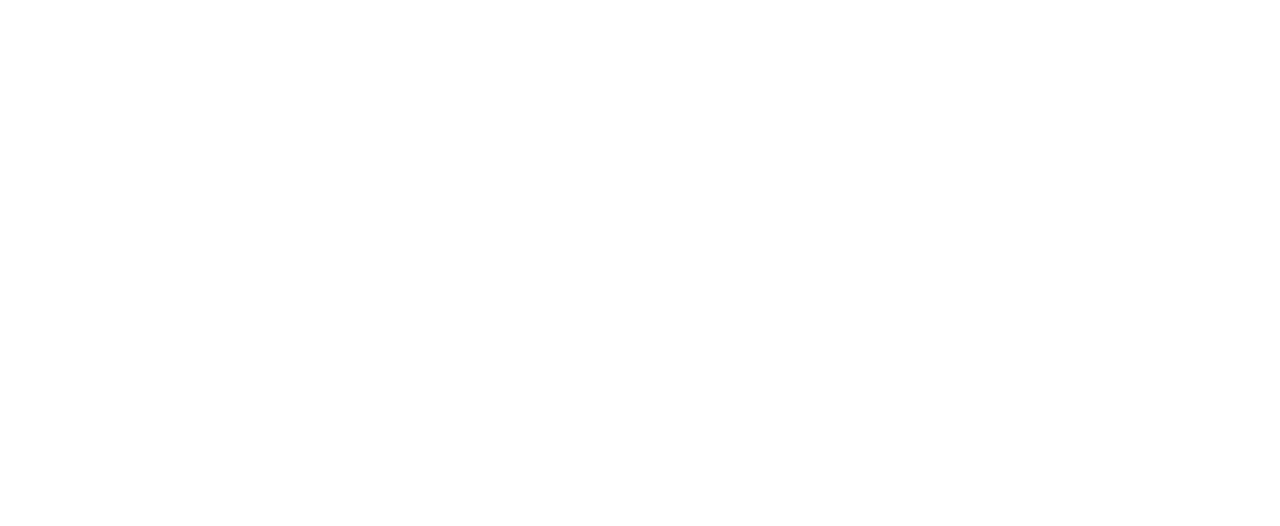
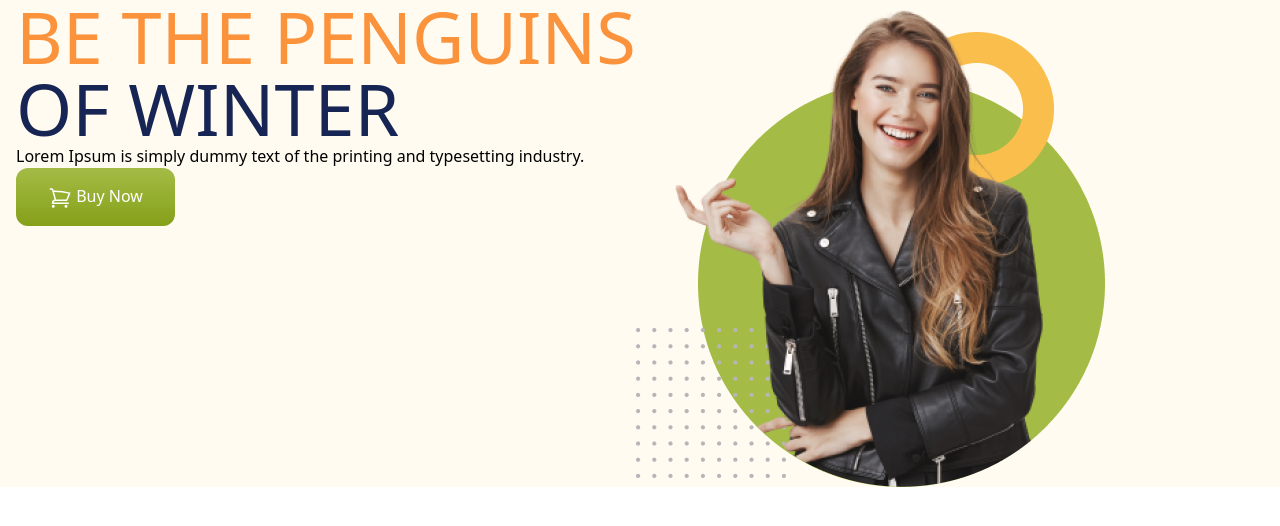
Before and after one commit to killuaZoldyck69/Module-13-penguin-fashion, a plain HTML site: page index.html in a window 1280 px wide. Drawn offline with nearby package versions, Linux system fonts and the light colour scheme.

Commit message:
make banner section

```diff
--- a/index.html
+++ b/index.html
@@ -3,7 +3,50 @@
   <head>
     <meta charset="UTF-8" />
     <meta name="viewport" content="width=device-width, initial-scale=1.0" />
+    <script src="https://cdn.tailwindcss.com"></script>
     <title>Module 13</title>
   </head>
-  <body></body>
+  <body>
+    <header class="bg-[#FFFBF0]">
+      <nav></nav>
+      <!-- banner section -->
+      <div class="md:flex pl-4">
+        <div>
+          <h1 class="text-7xl uppercase">
+            <span class="text-orange-400">Be the Penguins</span> <br />
+            <span class="text-blue-950"> of Winter </span>
+          </h1>
+          <p>
+            Lorem Ipsum is simply dummy text of the printing and typesetting
+            industry.
+          </p>
+          <button
+            class="bg-gradient-to-b from-[#A4BC46] to-[#85A019] font-medium bg-green-500 px-8 py-4 text-white rounded-xl"
+          >
+            <svg
+              xmlns="http://www.w3.org/2000/svg"
+              fill="none"
+              viewBox="0 0 24 24"
+              stroke-width="1.5"
+              stroke="currentColor"
+              class="size-6 inline"
+            >
+              <path
+                stroke-linecap="round"
+                stroke-linejoin="round"
+                d="M2.25 3h1.386c.51 0 .955.343 1.087.835l.383 1.437M7.5 14.25a3 3 0 0 0-3 3h15.75m-12.75-3h11.218c1.121-2.3 2.1-4.684 2.924-7.138a60.114 60.114 0 0 0-16.536-1.84M7.5 14.25 5.106 5.272M6 20.25a.75.75 0 1 1-1.5 0 .75.75 0 0 1 1.5 0Zm12.75 0a.75.75 0 1 1-1.5 0 .75.75 0 0 1 1.5 0Z"
+              />
+            </svg>
+
+            Buy Now
+          </button>
+        </div>
+        <div>
+          <img src="images/model.png" alt="" />
+        </div>
+      </div>
+    </header>
+    <main></main>
+    <footer></footer>
+  </body>
 </html>
--- /dev/null
+++ b/tailwind.config.js
@@ -0,0 +1,8 @@
+/** @type {import('tailwindcss').Config} */
+module.exports = {
+  content: ["./src/**/*.{html,js}"],
+  theme: {
+    extend: {},
+  },
+  plugins: [],
+};
```
